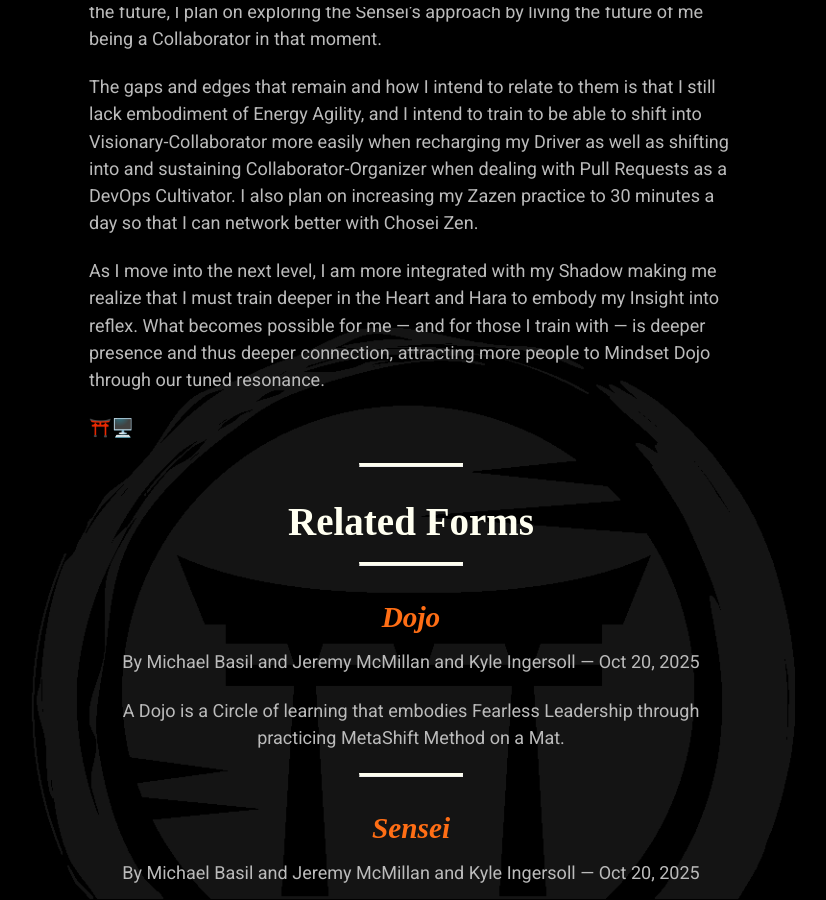
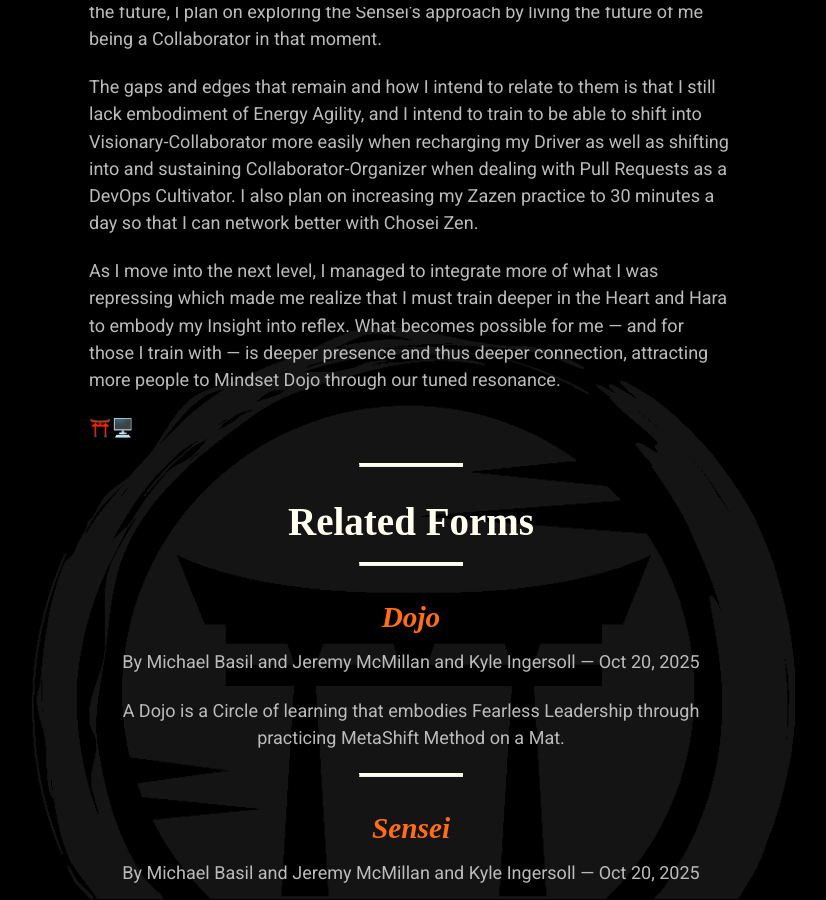
Before and after one commit to mindset-dojo/mindset-dojo.github.io, a Jekyll site: the page built from _insights/2025/kyle-ingersoll/2025-11-17-red-level-reflection.md, in a window 1280 px wide and 900 px high, scrolled down 893 px. Shown: the whole window, without its empty margins (229-1055 px from the left). Built offline with Jekyll 4.4.1, drawn with Linux system fonts in a browser that asks for light colours; some web fonts are replaced.

Commit message:
fix(red-level-reflection): jargon into common language.

```diff
--- a/_insights/2025/kyle-ingersoll/2025-11-17-red-level-reflection.md
+++ b/_insights/2025/kyle-ingersoll/2025-11-17-red-level-reflection.md
@@ -29,4 +29,4 @@
 
 The gaps and edges that remain and how I intend to relate to them is that I still lack embodiment of Energy Agility, and I intend to train to be able to shift into Visionary-Collaborator more easily when recharging my Driver as well as shifting into and sustaining Collaborator-Organizer when dealing with Pull Requests as a DevOps Cultivator. I also plan on increasing my Zazen practice to 30 minutes a day so that I can network better with Chosei Zen.
 
-As I move into the next level, I am more integrated with my Shadow making me realize that I must train deeper in the Heart and Hara to embody my Insight into reflex. What becomes possible for me — and for those I train with — is deeper presence and thus deeper connection, attracting more people to Mindset Dojo through our tuned resonance.
+As I move into the next level, I managed to integrate more of what I was repressing which made me realize that I must train deeper in the Heart and Hara to embody my Insight into reflex. What becomes possible for me — and for those I train with — is deeper presence and thus deeper connection, attracting more people to Mindset Dojo through our tuned resonance.
```
